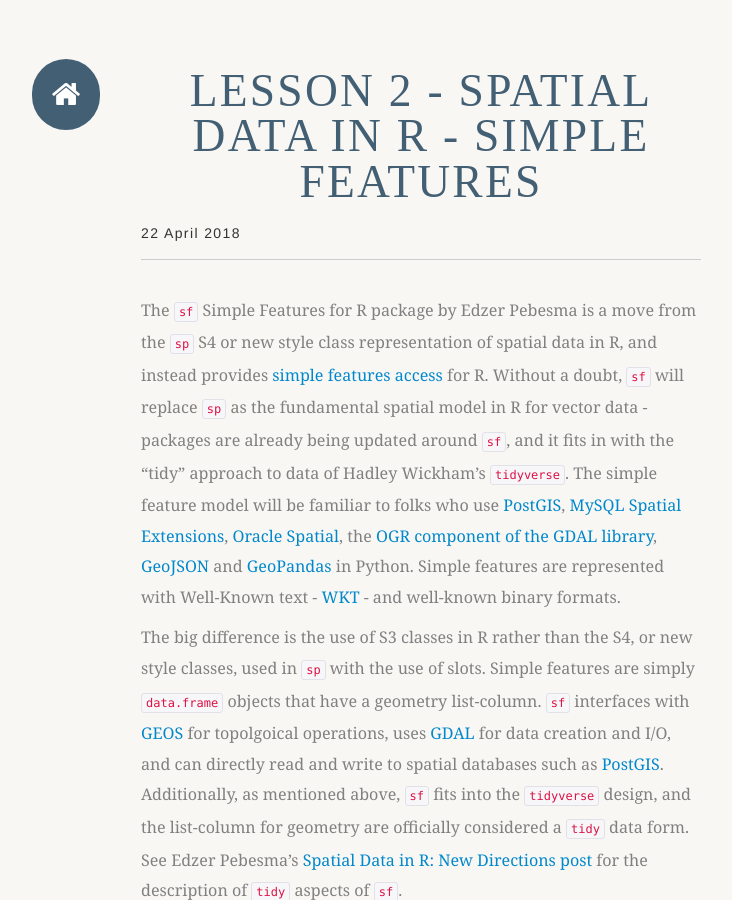
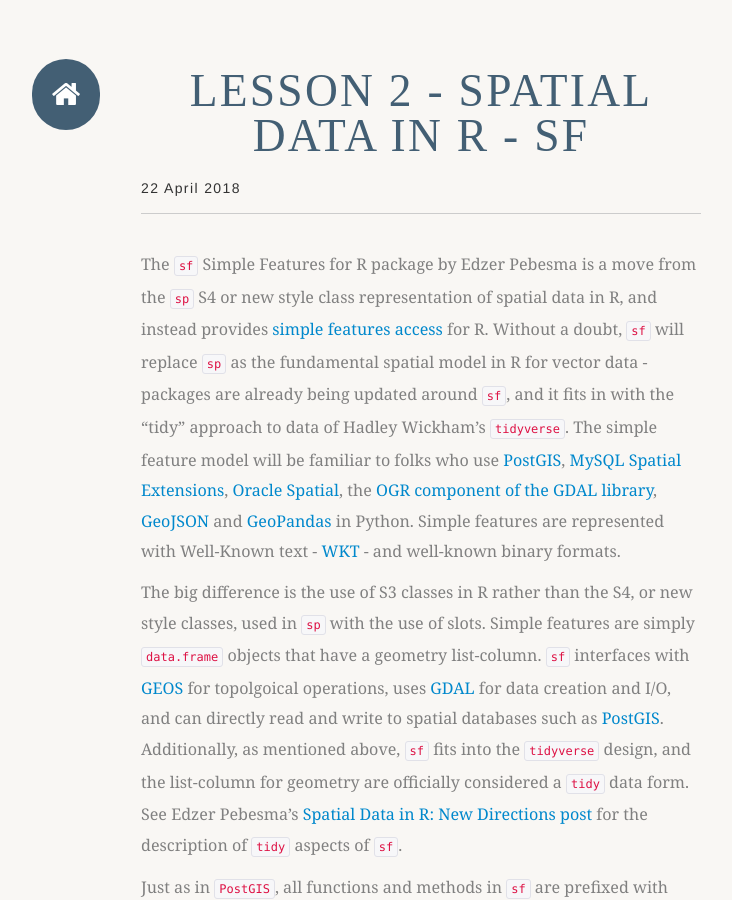
Before and after one commit to mhweber/AWRA_GIS_R_Workshop, a Jekyll site: the page built from _posts/2018-04-22-05-Spatial-Data-In-R-sf.md, in a window 1280 px wide and 900 px high. Shown: the whole window, without its empty margins (289-1021 px from the left). Built offline with Jekyll 4.4.1, drawn with Linux system fonts in a browser that asks for light colours; nearby versions of some CDN libraries; some web fonts are replaced; library files that are not in the unit come from our copies.

Commit message:
minor cleanup

```diff
--- a/_posts/2018-04-22-05-Spatial-Data-In-R-sf.md
+++ b/_posts/2018-04-22-05-Spatial-Data-In-R-sf.md
@@ -1,5 +1,5 @@
 ---
-title: "Lesson 2 - Spatial Data in R - simple features"
+title: "Lesson 2 - Spatial Data in R - sf"
 author: Marc Weber
 layout: post_page
 ---
```
Also changed, not shown: _posts/2018-04-22-04-Spatial-Data-In-R-sp.md (+1 -1 lines).
